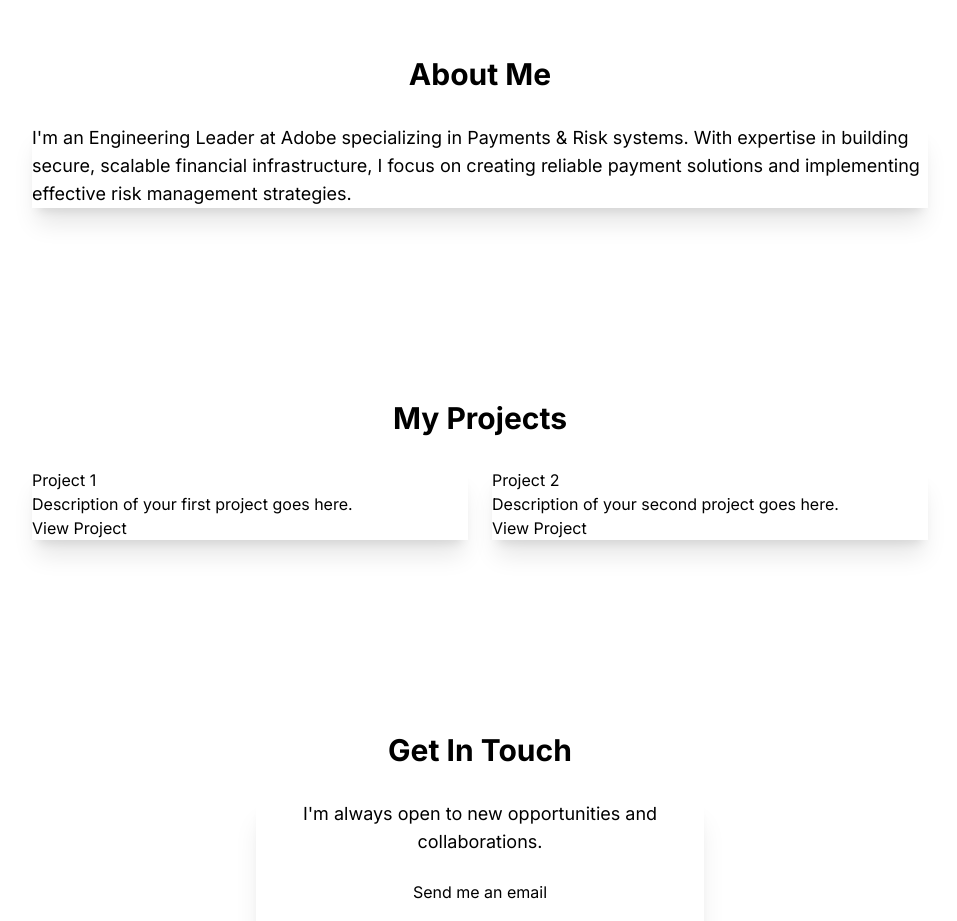
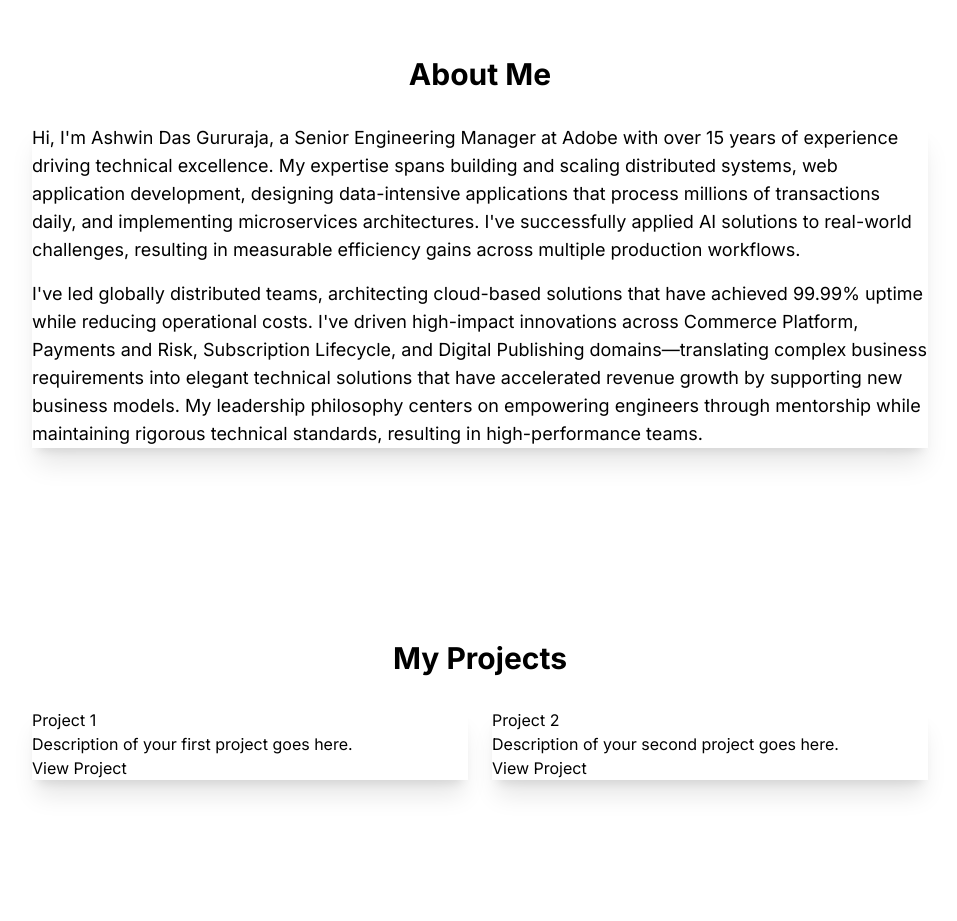
Before and after one commit to ashwindas/ashwindas.github.io, a Next.js app: page / in a window 1280 px wide. Shown: the part 840-1761 px from the top of the page, without its empty margins (160-1117 px from the left). Built offline with nearby package versions, Linux system fonts and the light colour scheme.

Commit message:
Update .gitignore to exclude build artifacts and IDE settings, update About Me section in homepage

```diff
--- a/src/app/page.tsx
+++ b/src/app/page.tsx
@@ -55,9 +55,10 @@ export default function Home() {
           <div className="card bg-base-200 dark:bg-base-100 shadow-xl max-w-4xl mx-auto">
             <div className="card-body">
               <p className="text-lg">
-                I&apos;m an Engineering Leader at Adobe specializing in Payments & Risk systems.
-                With expertise in building secure, scalable financial infrastructure, I focus on creating
-                reliable payment solutions and implementing effective risk management strategies.
+                Hi, I&apos;m Ashwin Das Gururaja, a Senior Engineering Manager at Adobe with over 15 years of experience driving technical excellence. My expertise spans building and scaling distributed systems, web application development, designing data-intensive applications that process millions of transactions daily, and implementing microservices architectures. I&apos;ve successfully applied AI solutions to real-world challenges, resulting in measurable efficiency gains across multiple production workflows.
+              </p>
+              <p className="text-lg mt-4">
+                I&apos;ve led globally distributed teams, architecting cloud-based solutions that have achieved 99.99% uptime while reducing operational costs. I&apos;ve driven high-impact innovations across Commerce Platform, Payments and Risk, Subscription Lifecycle, and Digital Publishing domains—translating complex business requirements into elegant technical solutions that have accelerated revenue growth by supporting new business models. My leadership philosophy centers on empowering engineers through mentorship while maintaining rigorous technical standards, resulting in high-performance teams.
               </p>
             </div>
           </div>
```
Also changed, not shown: .cursor/README.md (deleted), .cursor/settings.json (deleted), 12 other files (tests, documents, lock files or other folders).
